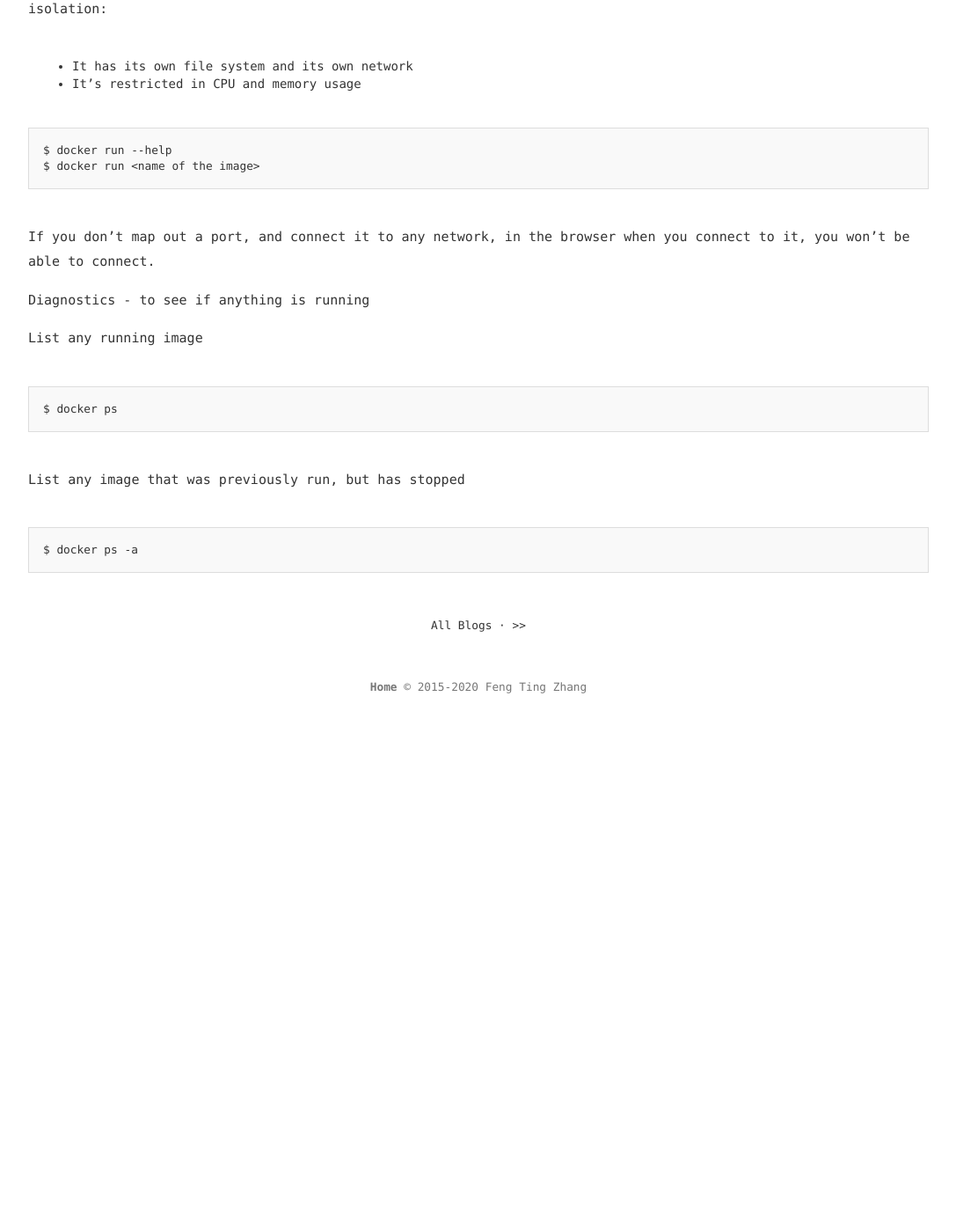
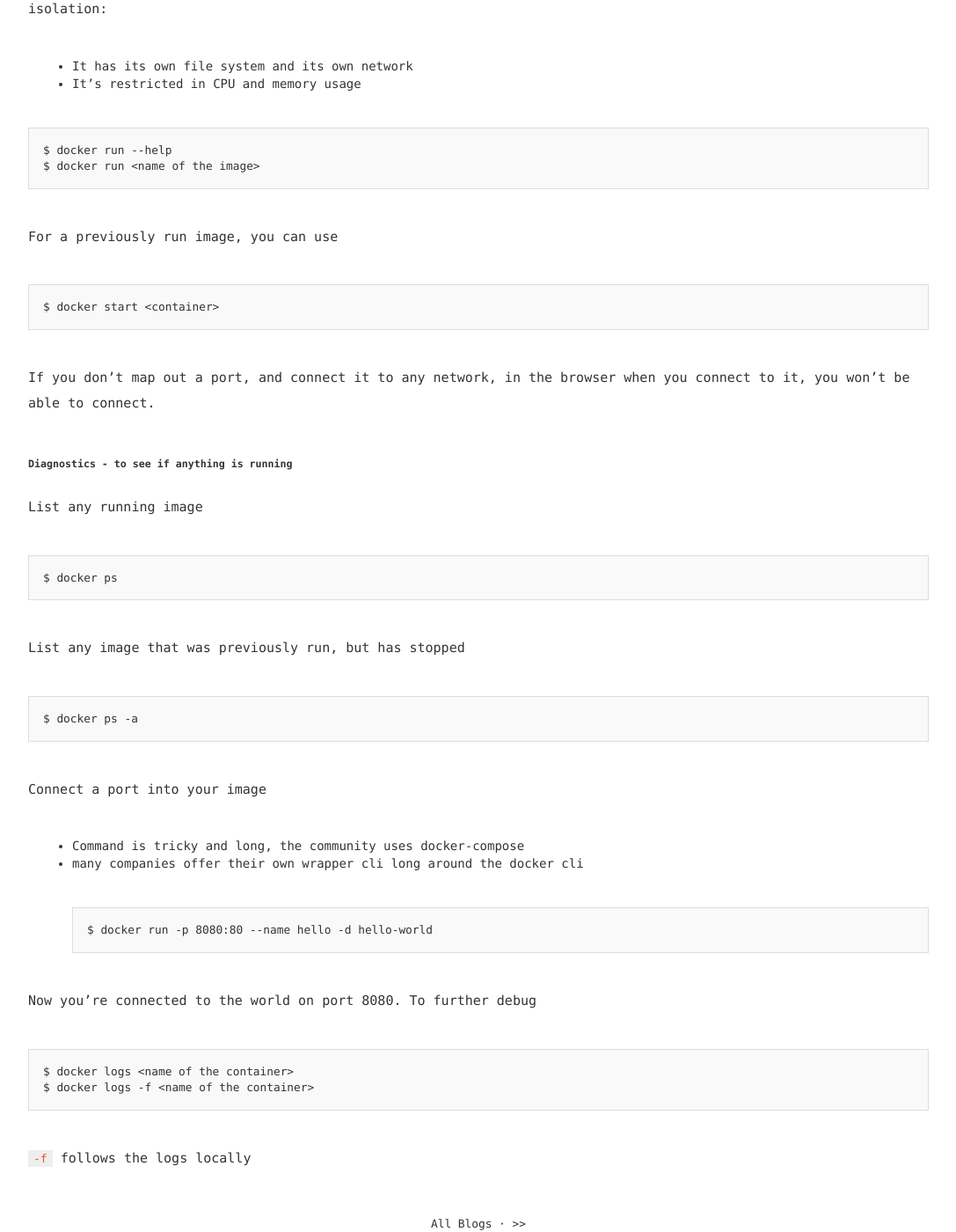
Before and after one commit to fengtingzhang/blog, a Jekyll site: the page built from _posts/2020-05-28-Docker-Con-2020.md, in a window 1280 px wide and 1400 px high, scrolled down 3427 px. Shown: the whole window at 88% size, without its empty margins (96-1183 px from the left). Built offline with Jekyll 4.4.1, drawn with Linux system fonts in a browser that asks for light colours; before the commit the page ends 4253 px from its top, so only the background shows below that.

Commit message:
Update 2020-05-28-Docker-Con-2020.md

````diff
--- a/_posts/2020-05-28-Docker-Con-2020.md
+++ b/_posts/2020-05-28-Docker-Con-2020.md
@@ -66,9 +66,14 @@ $ docker run --help
 $ docker run <name of the image>
 ```
 
+For a previously run image, you can use
+```
+$ docker start <container>
+```
+
 If you don't map out a port, and connect it to any network, in the browser when you connect to it, you won't be able to connect.
 
-Diagnostics - to see if anything is running
+##### Diagnostics - to see if anything is running
 
 List any running image
 ```
@@ -79,3 +84,18 @@ List any image that was previously run, but has stopped
 ```
 $ docker ps -a
 ```
+
+Connect a port into your image
+* Command is tricky and long, the community uses docker-compose
+* many companies offer their own wrapper cli long around the docker cli
+```
+$ docker run -p 8080:80 --name hello -d hello-world
+```
+
+Now you're connected to the world on port 8080. To further debug
+```
+$ docker logs <name of the container>
+$ docker logs -f <name of the container>
+```
+
+`-f` follows the logs locally
````
